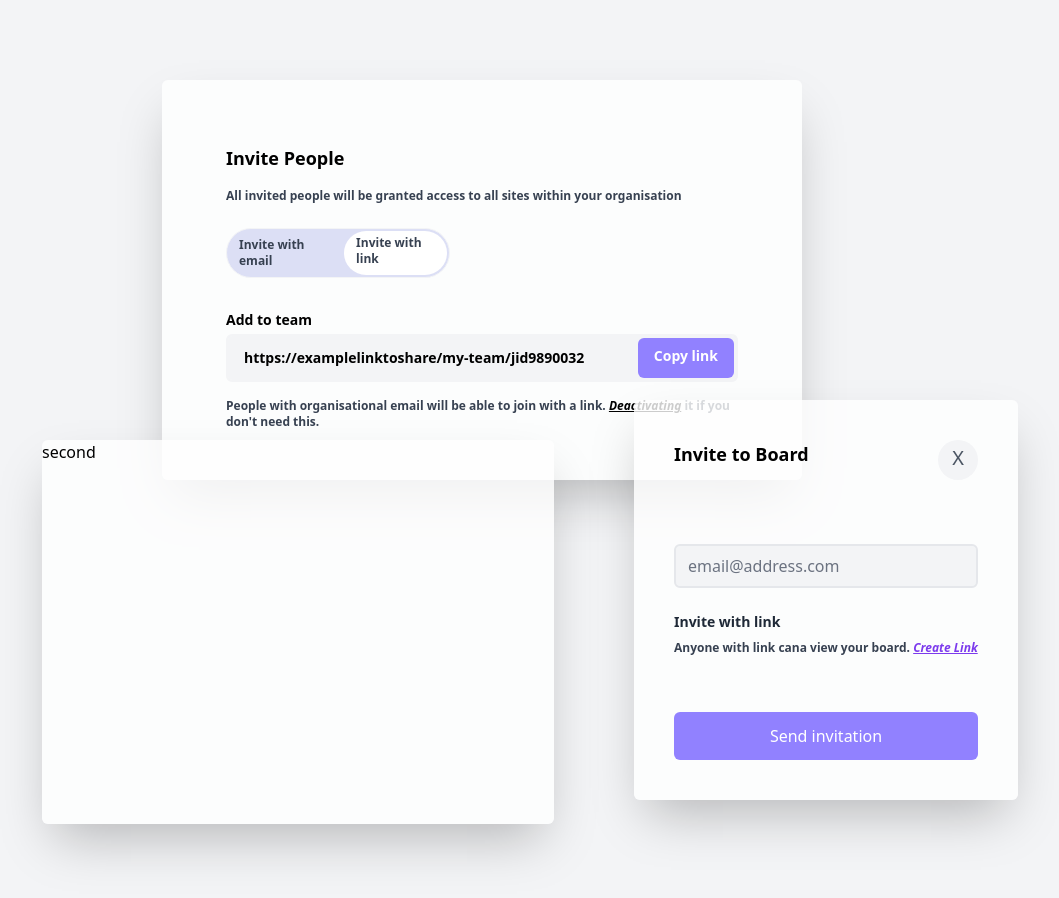
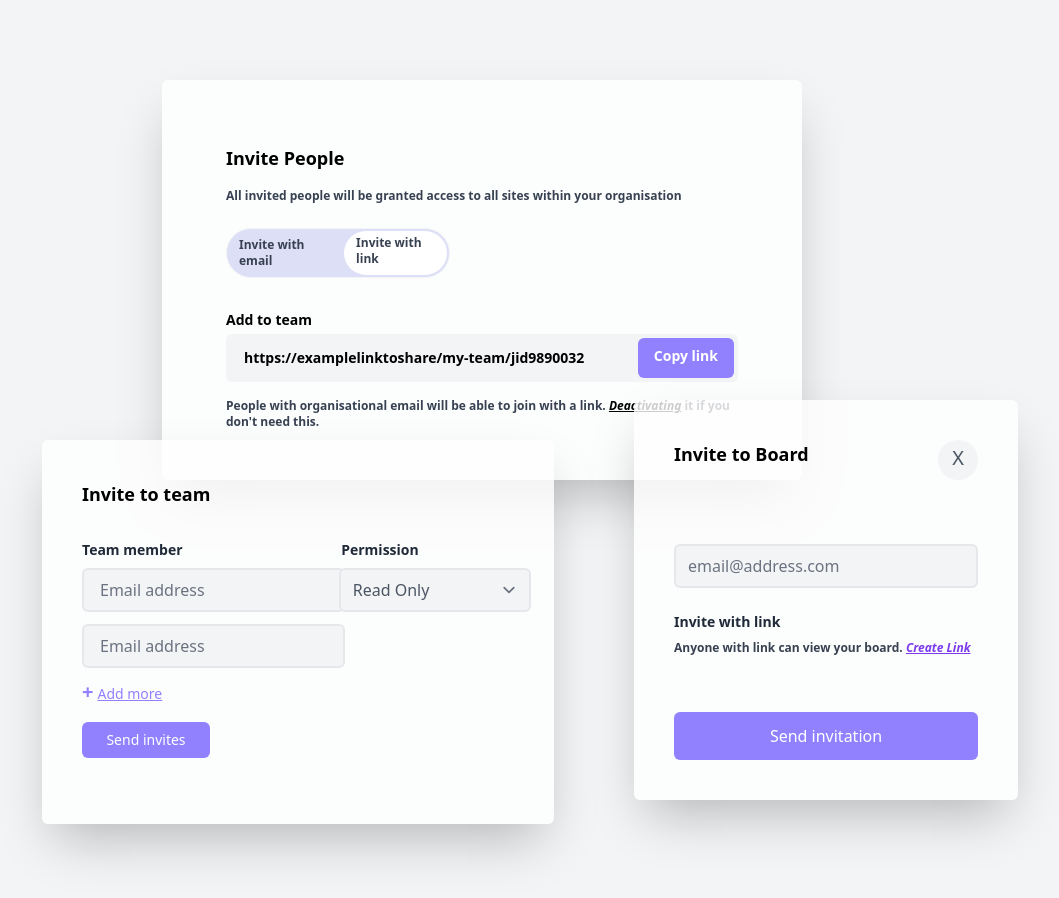
Before and after one commit to nasir-001/100-components, a Vue app: page /layout12 in a window 1280 px wide. Shown: the top 898 px of the page, without its empty margins (46-1105 px from the left). Built offline with nearby package versions, Linux system fonts and the light colour scheme; the HTML template or start-up script is replaced by a standard one.

Commit message:
finish designing component 12

```diff
--- a/src/views/Layout12.vue
+++ b/src/views/Layout12.vue
@@ -34,7 +34,43 @@
     </div>
     <div class="flex justify-center mb-20">
       <div class="bg-white rounded-md h-96 -mt-10 -ml-32 bg-opacity-80 shadow-2xl w-3/7">
-        second
+        <div class="mt-10 mx-10 font-semibold text-lg">
+          Invite to team
+        </div>
+        <div class="flex mt-8 mx-10">
+          <div class="w-3/5">
+            <div class="font-semibold text-sm text-gray-800">
+              Team member
+            </div>
+            <div class="mt-2">
+              <input type="text" class="bg-gray-100 border-2 border-gray-200 rounded-md pl-4" placeholder="Email address">
+            </div>
+            <div class="mt-3">
+              <input type="text" class="bg-gray-100 border-2 border-gray-200 rounded-md pl-4" placeholder="Email address">
+            </div>
+            <div class="flex justify-start items-baseline">
+              <div class="font-semibold text-xl mr-1 text-layout12ButtonsColor">
+                +
+              </div>
+              <div class="text-layout12ButtonsColor mt-4 underline text-sm">
+                Add more
+              </div>
+            </div>
+            <div class="bg-layout12ButtonsColor text-sm text-center rounded-md py-2 px-4 text-white w-32 mt-4">
+              Send invites
+            </div>
+          </div>
+          <div class="font-semibold text-sm text-gray-800">
+            Permission
+          </div>
+          <div class="mt-7 -ml-20">
+            <select class="rounded-md text-gray-600 border-2 w-48 bg-gray-100 border-gray-200">
+              <option>Read Only</option>
+              <option>Read & Edit</option>
+              <option>Admin</option>
+            </select>
+          </div>
+        </div>
       </div>
       <div class="bg-white rounded-md w-96 -mt-20 shadow-2xl bg-opacity-80 ml-20 h-100">
         <div class="flex justify-between mt-10 mx-10">
@@ -52,7 +88,7 @@
           Invite with link
         </div>
         <div class="text-xs mt-2 font-semibold ml-10 text-gray-700">
-          Anyone with link cana view your board. <i class="underline text-purple-600">Create Link</i>
+          Anyone with link can view your board. <i class="underline text-purple-600">Create Link</i>
         </div>
         <div class="mt-14 bg-layout12ButtonsColor rounded-md py-3 mx-10 text-white text-center">
           Send invitation
```
